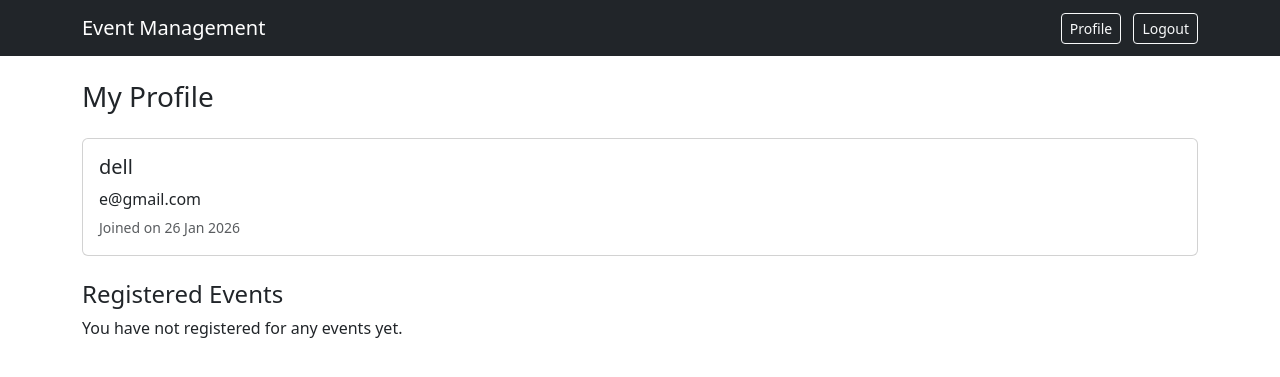
After one commit to nwangchhetenlama/College_event_management, a Django app: page /profile/ in a window 1280 px wide. The commit adds this page. Shown: the top 377 px of the page. Run offline with Django 5.2, Linux system fonts and the light colour scheme; a user stored in the database is signed in; data comes from the database, SQL or seed files in the repository; both versions use the stored data as it was after the commit.

Commit message:
profile template

```diff
--- a/events/templates/events/base.html
+++ b/events/templates/events/base.html
@@ -6,9 +6,31 @@
 </head>
 <body>
 
-<nav class="navbar navbar-dark bg-dark">
+<nav class="navbar navbar-dark bg-dark navbar-expand-lg">
   <div class="container">
-    <a class="navbar-brand" href="#">Event Management</a>
+
+    <a class="navbar-brand" href="/">Event Management</a>
+
+    <div class="ms-auto">
+        {% if user.is_authenticated %}
+            <a href="{% url 'profile' %}" class="btn btn-outline-light btn-sm me-2">
+                Profile
+            </a>
+
+            <a href="{% url 'logout' %}" class="btn btn-outline-light btn-sm">
+                Logout
+            </a>
+        {% else %}
+            <a href="{% url 'register' %}" class="btn btn-outline-light btn-sm me-2">
+                Register
+            </a>
+
+            <a href="{% url 'login' %}" class="btn btn-outline-light btn-sm">
+                Login
+            </a>
+        {% endif %}
+    </div>
+
   </div>
 </nav>
 
--- /dev/null
+++ b/events/templates/events/profile.html
@@ -0,0 +1,47 @@
+{% extends 'events/base.html' %}
+{% block content %}
+
+<h3 class="mb-4">My Profile</h3>
+
+<div class="card mb-4">
+    <div class="card-body">
+        <h5>{{ request.user.username }}</h5>
+        <p class="mb-1">{{ request.user.email }}</p>
+        <small class="text-muted">
+            Joined on {{ request.user.date_joined|date:"d M Y" }}
+        </small>
+    </div>
+</div>
+
+<h4>Registered Events</h4>
+
+{% if registrations %}
+<table class="table">
+    <thead>
+        <tr>
+            <th>Event</th>
+            <th>Date</th>
+            <th>Venue</th>
+            <th>Registered On</th>
+        </tr>
+    </thead>
+    <tbody>
+        {% for reg in registrations %}
+        <tr>
+            <td>
+                <a href="{% url 'event_detail' reg.event.id %}">
+                    {{ reg.event.title }}
+                </a>
+            </td>
+            <td>{{ reg.event.date }}</td>
+            <td>{{ reg.event.venue }}</td>
+            <td>{{ reg.registered_at|date:"d M Y" }}</td>
+        </tr>
+        {% endfor %}
+    </tbody>
+</table>
+{% else %}
+<p>You have not registered for any events yet.</p>
+{% endif %}
+
+{% endblock %}
--- a/events/views.py
+++ b/events/views.py
@@ -112,10 +112,14 @@ def deleteEvent(request,id):
 
 
 
+
 @login_required(login_url='login')
 def profile(request):
-    registrations=EventRegistration.objects.filter(user=request.user).select_related('event').order_by('-registered_at')
+    registrations = EventRegistration.objects.filter(
+        user=request.user
+    ).select_related('event').order_by('-registered_at')
 
-    context={'registrations':registrations}
-
-    return render(request,'accounts/profile.html',context)
+    context = {
+        'registrations': registrations
+    }
+    return render(request, 'events/profile.html', context)
```
Also changed, not shown: db.sqlite3.
